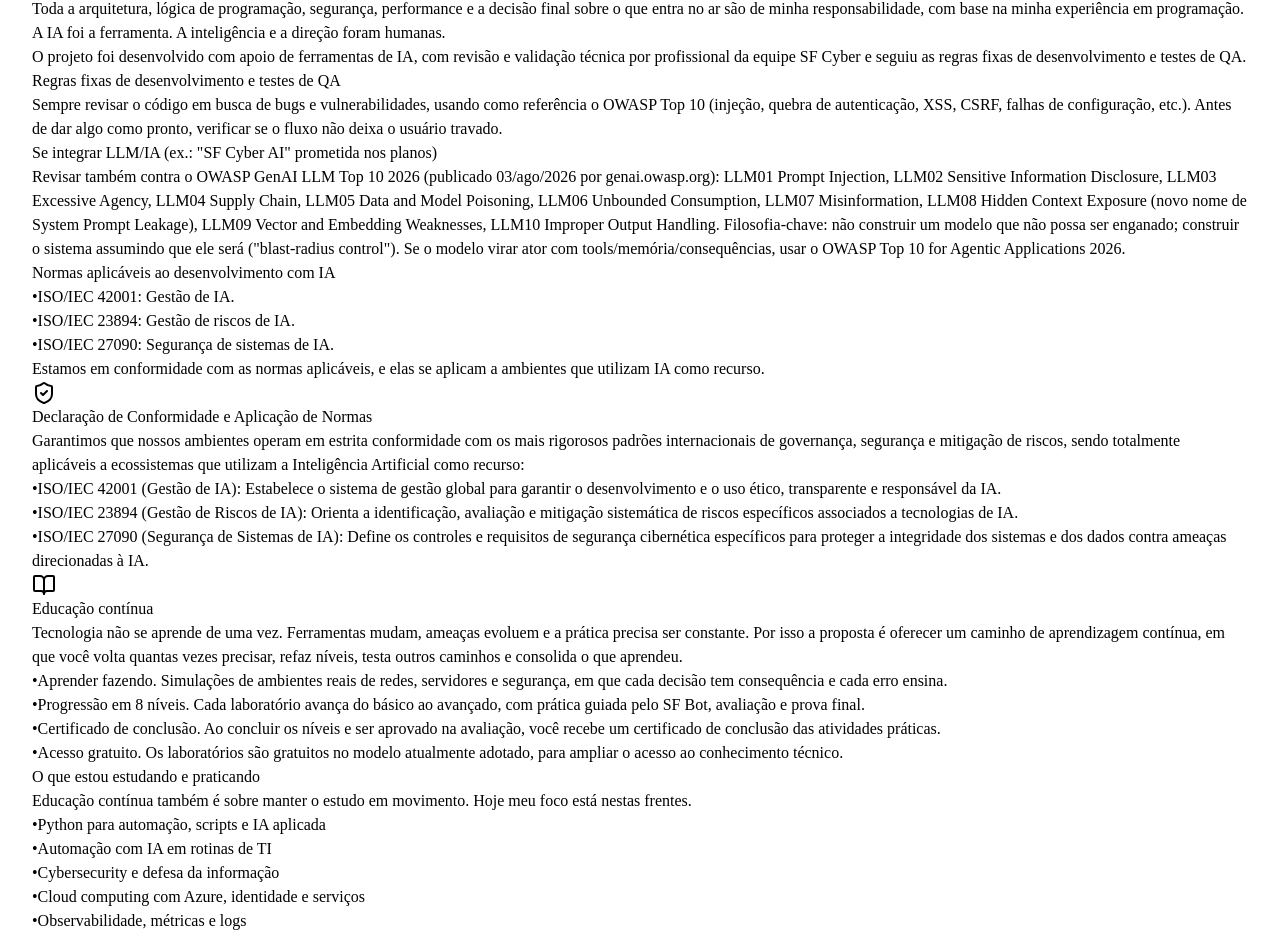
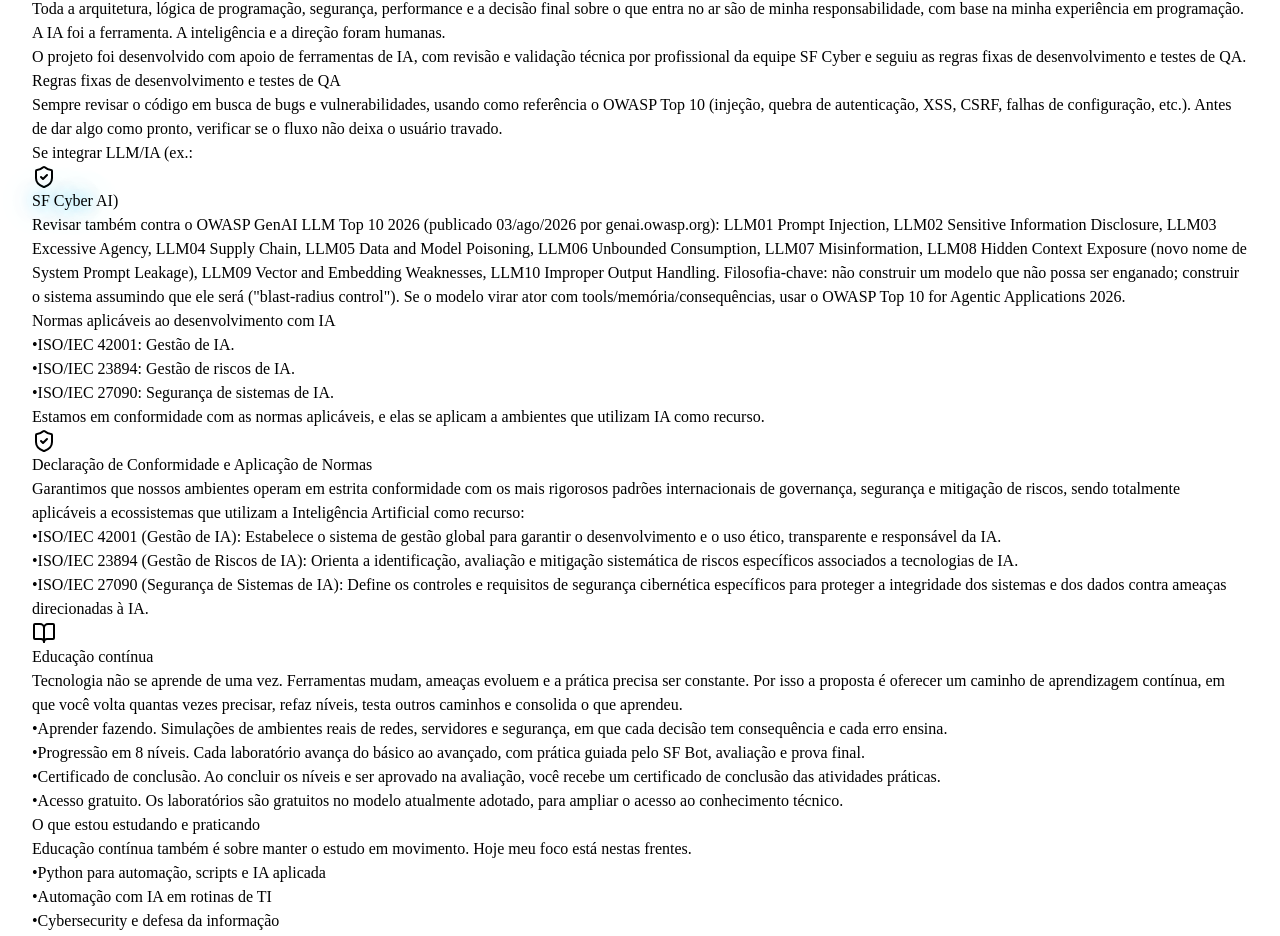
Before and after one commit to sandronsk1977-creator/sf-cyber, a React (Vite) app in the folder client/: page /sobre in a window 1280 px wide. Shown: the part 1251-2187 px from the top of the page. Built offline with nearby package versions, Linux system fonts and the light colour scheme.

Commit message:
Atualiza bloco de integracao com LLM com logo e sem promessa

```diff
--- a/client/src/pages/Sobre.tsx
+++ b/client/src/pages/Sobre.tsx
@@ -264,7 +264,7 @@ export default function Sobre() {
                 </div>
                 <div>
                   <h3 className="text-sm font-extrabold text-white mb-2">
-                    Se integrar LLM/IA (ex.: "SF Cyber AI" prometida nos planos)
+                    Se integrar LLM/IA (ex.: <SFCyber /> AI)
                   </h3>
                   <p className="text-slate-400 text-sm leading-relaxed">
                     Revisar também contra o OWASP GenAI LLM Top 10 2026 (publicado 03/ago/2026 por
```
